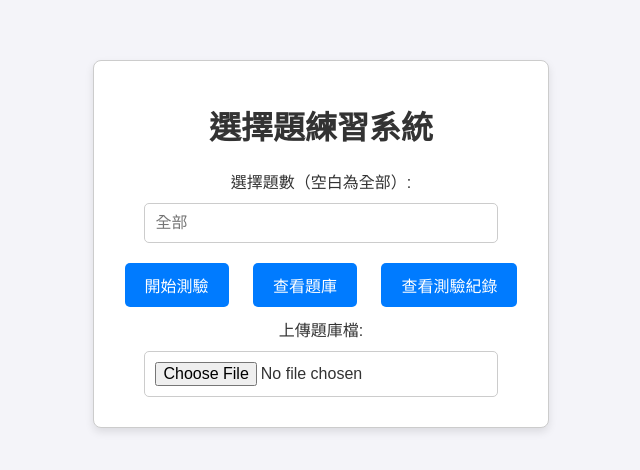
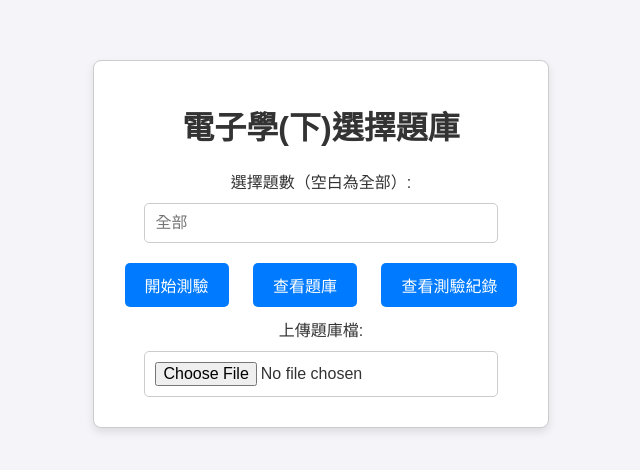
Before and after one commit to Yang-S-K/electronicsMultipleChoiceQuestion.github.io, a plain HTML site: page index.html in a window 1280 px wide. Shown: the part 156-626 px from the top of the page, without its empty margins (319-959 px from the left). Drawn offline with Linux system fonts and the light colour scheme.

Commit message:
Update index.html

```diff
--- a/index.html
+++ b/index.html
@@ -3,14 +3,14 @@
 <head>
     <meta charset="UTF-8" />
     <meta name="viewport" content="width=device-width, initial-scale=1.0"/>
-    <title>選擇題練習系統</title>
+    <title>電子學(下)選擇題庫</title>
     <link rel="stylesheet" href="styles.css" />
 </head>
 <body>
     <div class="container">
         <!-- 首頁 -->
         <div id="home-page">
-            <h1>選擇題練習系統</h1>
+            <h1>電子學(下)選擇題庫</h1>
             <div>
                 <label for="question-limit">選擇題數（空白為全部）:</label>
                 <input type="number" id="question-limit" min="1" placeholder="全部" />
```
